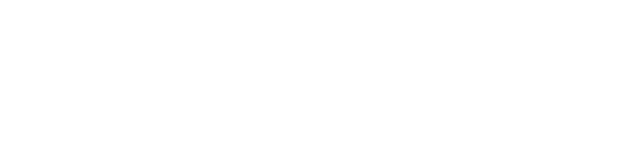
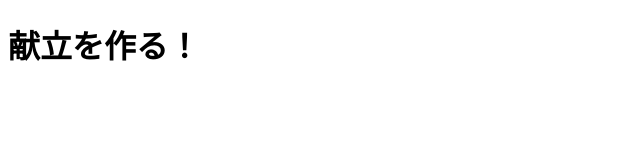
Before and after one commit to itc-s22001/Recipe, a plain HTML site: page index.html in a window 1280 px wide. Shown: the whole page, without its empty margins (0-640 px from the left). Drawn offline with Linux system fonts and the light colour scheme.

Commit message:
Update index.html

```diff
--- a/index.html
+++ b/index.html
@@ -5,6 +5,6 @@
     <title>Progate</title>
   </head>
   <body>
-
+    <h1 class="title">献立を作る！</h1>
   </body>
 </html>
```
